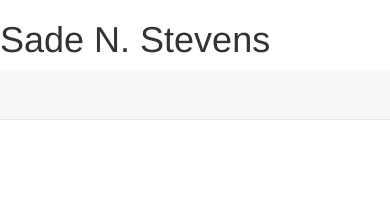
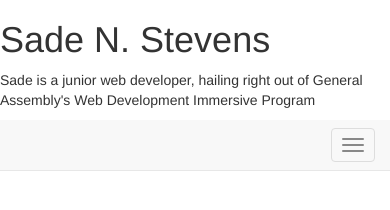
Before and after one commit to Sadeshakur/sadestevens.github.io, a plain HTML site: page index.html in a window 390 px wide. Drawn offline with nearby package versions, Linux system fonts and the light colour scheme.

Commit message:
added icon bars

```diff
--- a/index.html
+++ b/index.html
@@ -19,16 +19,23 @@
   </head>
   <body>
     <h1>Sade N. Stevens</h1>
-<!--
+
   <div class ="intro-text">
     <p>
       Sade is a junior web developer, hailing right out of General Assembly's Web Development Immersive Program
     </p>
-  </div> -->
+  </div>
 
   <div class="navbar navbar-default navbar-static-top" role="navigation">
     <div class="container">
       <div class="navbar-header">
+        <button type="button" class="navbar-toggle" data-toggle="collapse data-target=".navbar-collapse>
+          <span class="sr-only">Toggle navigation</span>
+          <span class="icon-bar"></span>
+          <span class="icon-bar"></span>
+          <span class="icon-bar"></span>
+        </button>
+
       </div>
     </div>
   </div>
```
